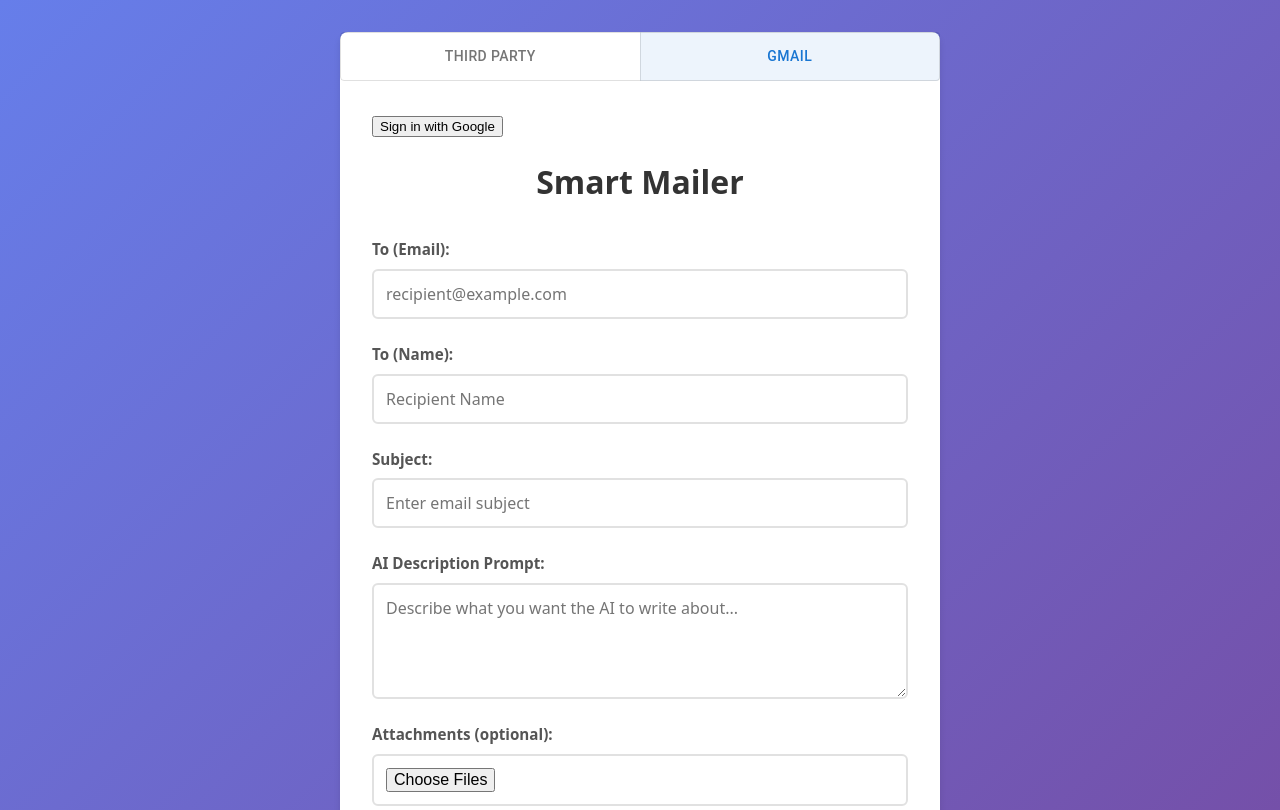
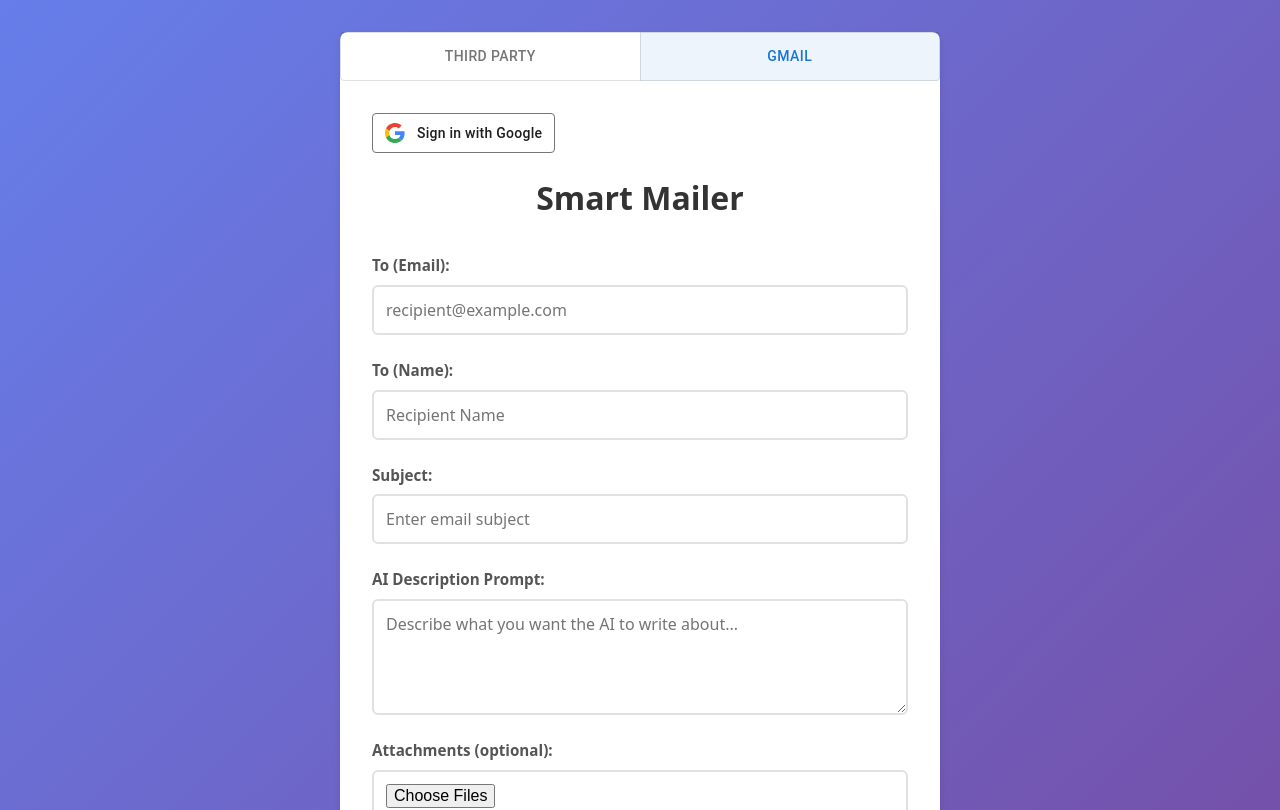
Before and after one commit to hobbbbies/smart-mailer-FE, a React (Vite) app: page / in a window 1280 px wide. Shown: the top 810 px of the page. Built offline with nearby package versions, Linux system fonts and the light colour scheme.

Commit message:
privacy policy

```diff
--- a/src/App.css
+++ b/src/App.css
@@ -146,6 +146,7 @@ textarea {
   cursor: pointer;
   transition: all 0.3s ease;
   margin-top: 1rem;
+  margin-bottom: 1rem;
 }
 
 .submit-btn:hover:not(:disabled) {
--- a/src/App.jsx
+++ b/src/App.jsx
@@ -2,7 +2,7 @@ import { useState, useEffect, useRef } from 'react'
 import './App.css'
 import EmailResponse from './components/EmailResponse'
 import ToggleButtons from './components/ToggleButtons'
-import { useSearchParams } from 'react-router-dom'
+import { useSearchParams, Link } from 'react-router-dom'
 import Google from './components/Google/Google'
 import AccountToggle from './components/AccountToggle'
 import { UserProvider } from './contexts/UserContext'
@@ -294,6 +294,10 @@ function App() {
             setAttachments={setAttachments}
             setFormData={setFormData}
           />
+          {/* Privacy policy link */}
+          <div className="privacy-link">
+            <Link to="/privacy">Privacy Policy</Link>
+          </div>
         </div>
       </div>
     </main>
--- /dev/null
+++ b/src/PrivacyPolicy.jsx
@@ -0,0 +1,87 @@
+import { Link } from 'react-router-dom';
+
+export default function PrivacyPolicy() {
+  return (
+    <main style={{ padding: "2rem", fontFamily: "sans-serif", lineHeight: 1.6, backgroundColor: "white" }}>
+      <h1>Privacy Policy</h1>
+      <p style={{ marginBottom: "1rem" }}>
+        <Link to="/">← Home</Link>
+      </p>
+      <p><strong>Effective Date:</strong> August 14, 2025</p>
+
+      <p>
+        Smart Mailer (“I”, “me”, “my”) respects your privacy. This Privacy Policy
+        explains how I collect, use, and protect your information when you use
+        the Smart Mailer web app.
+      </p>
+
+      <h2>1. Information I Collect</h2>
+      <p>When you sign in with Google OAuth, Smart Mailer requests the following permissions:</p>
+      <ul>
+        <li>
+          <code>https://www.googleapis.com/auth/gmail.send</code> — Allows Smart Mailer to send emails on your behalf.
+        </li>
+        <li>
+          <code>openid</code>, <code>profile</code>, <code>email</code> — Provides your Google account ID, name, and email address.
+        </li>
+      </ul>
+      <p>
+        No other Gmail access is requested. Smart Mailer does not read, store, or
+        access the content of your emails.
+      </p>
+
+      <h2>2. How I Use Your Information</h2>
+      <ul>
+        <li>Authenticate you into Smart Mailer.</li>
+        <li>Display your name and email address in the app interface.</li>
+        <li>Send emails that you explicitly request Smart Mailer to send.</li>
+      </ul>
+
+      <h2>3. Data Storage and Security</h2>
+      <ul>
+        <li>Smart Mailer stores only the data necessary to operate the service.</li>
+        <li>No Gmail content is permanently stored on my servers.</li>
+        <li>I use industry-standard encryption and security practices to protect your data.</li>
+      </ul>
+
+      <h2>4. Third-Party Sharing</h2>
+      <ul>
+        <li>I do not sell or rent your personal information.</li>
+        <li>
+          I may share your data with service providers that help operate the app
+          (e.g., hosting, email sending infrastructure) under strict confidentiality agreements.
+        </li>
+      </ul>
+
+      <h2>5. Revoking Access</h2>
+      <p>
+        You may revoke Smart Mailer’s access to your Google account at any time:{" "}
+        <a
+          href="https://myaccount.google.com/permissions"
+          target="_blank"
+          rel="noopener noreferrer"
+        >
+          Google Account Security Settings
+        </a>
+      </p>
+
+      <h2>6. Your Rights</h2>
+      <p>
+        You may request deletion of any stored account data by contacting me at{" "}
+        <a href="mailto:stefankvitanov@gmail.com">stefankvitanov@gmail.com</a>.
+      </p>
+
+      <h2>7. Changes to This Policy</h2>
+      <p>
+        I may update this Privacy Policy from time to time. Updates will be
+        posted here with a new Effective Date.
+      </p>
+
+      <h2>Contact</h2>
+      <p>
+        If you have any questions about this Privacy Policy, please email me at{" "}
+        <a href="mailto:stefankvitanov@gmail.com">stefankvitanov@gmail.com</a>.
+      </p>
+    </main>
+  );
+}
--- a/src/components/Google/Google.jsx
+++ b/src/components/Google/Google.jsx
@@ -1,3 +1,5 @@
+import styles from './Google.module.css'
+
 export default function Google({ user, setUser, denied }) {
 
     const handleOAuth = () => {
@@ -16,12 +18,36 @@ export default function Google({ user, setUser, denied }) {
 
     return (
         <div className="google">
-          {!user && <button onClick={handleOAuth}>Sign in with Google</button>}
+          {/* Render only when not logged in */}
+          {!user && (
+            <button className={styles['gsi-material-button']} onClick={handleOAuth}>
+              <div className={styles['gsi-material-button-state']}></div>
+              <div className={styles['gsi-material-button-content-wrapper']}>
+                <div className={styles['gsi-material-button-icon']}>
+                  <svg
+                    version="1.1"
+                    xmlns="http://www.w3.org/2000/svg"
+                    viewBox="0 0 48 48"
+                    xmlnsXlink="http://www.w3.org/1999/xlink"
+                    style={{ display: 'block' }}
+                  >
+                    <path fill="#EA4335" d="M24 9.5c3.54 0 6.71 1.22 9.21 3.6l6.85-6.85C35.9 2.38 30.47 0 24 0 14.62 0 6.51 5.38 2.56 13.22l7.98 6.19C12.43 13.72 17.74 9.5 24 9.5z"></path>
+                    <path fill="#4285F4" d="M46.98 24.55c0-1.57-.15-3.09-.38-4.55H24v9.02h12.94c-.58 2.96-2.26 5.48-4.78 7.18l7.73 6c4.51-4.18 7.09-10.36 7.09-17.65z"></path>
+                    <path fill="#FBBC05" d="M10.53 28.59c-.48-1.45-.76-2.99-.76-4.59s.27-3.14.76-4.59l-7.98-6.19C.92 16.46 0 20.12 0 24c0 3.88.92 7.54 2.56 10.78l7.97-6.19z"></path>
+                    <path fill="#34A853" d="M24 48c6.48 0 11.93-2.13 15.89-5.81l-7.73-6c-2.15 1.45-4.92 2.3-8.16 2.3-6.26 0-11.57-4.22-13.47-9.91l-7.98 6.19C6.51 42.62 14.62 48 24 48z"></path>
+                    <path fill="none" d="M0 0h48v48H0z"></path>
+                  </svg>
+                </div>
+                <span className={styles['gsi-material-button-contents']}>Sign in with Google</span>
+                <span style={{ display: 'none' }}>Sign in with Google</span>
+              </div>
+            </button>
+          )}
           {denied && <span className="warning">User didn't allow send email permissions; App won't work. Please sign in again.</span>}
-          {user && < div className='user-info'>
+          {user && <div className="user-info">
             <button onClick={handleLogout}>Log Out</button>
             <div>Logged in as: <b>{user.email}</b></div>
-            <div className='warning'>NOTE: Emails will be sent on your behalf</div>
+            <div className="warning">NOTE: Emails will be sent on your behalf</div>
           </div>}
         </div>
     )
--- /dev/null
+++ b/src/components/Google/Google.module.css
@@ -0,0 +1,103 @@
+.gsi-material-button {
+  -moz-user-select: none;
+  -webkit-user-select: none;
+  -ms-user-select: none;
+  -webkit-appearance: none;
+  background-color: WHITE;
+  background-image: none;
+  border: 1px solid #747775;
+  -webkit-border-radius: 4px;
+  border-radius: 4px;
+  -webkit-box-sizing: border-box;
+  box-sizing: border-box;
+  color: #1f1f1f;
+  cursor: pointer;
+  font-family: 'Roboto', arial, sans-serif;
+  font-size: 14px;
+  height: 40px;
+  letter-spacing: 0.25px;
+  outline: none;
+  overflow: hidden;
+  padding: 0 12px;
+  position: relative;
+  text-align: center;
+  -webkit-transition: background-color .218s, border-color .218s, box-shadow .218s;
+  transition: background-color .218s, border-color .218s, box-shadow .218s;
+  vertical-align: middle;
+  white-space: nowrap;
+  width: auto;
+  max-width: 400px;
+  min-width: min-content;
+}
+
+.gsi-material-button .gsi-material-button-icon {
+  height: 20px;
+  margin-right: 12px;
+  min-width: 20px;
+  width: 20px;
+}
+
+.gsi-material-button .gsi-material-button-content-wrapper {
+  -webkit-align-items: center;
+  align-items: center;
+  display: flex;
+  -webkit-flex-direction: row;
+  flex-direction: row;
+  -webkit-flex-wrap: nowrap;
+  flex-wrap: nowrap;
+  height: 100%;
+  justify-content: space-between;
+  position: relative;
+  width: 100%;
+}
+
+.gsi-material-button .gsi-material-button-contents {
+  -webkit-flex-grow: 1;
+  flex-grow: 1;
+  font-family: 'Roboto', arial, sans-serif;
+  font-weight: 500;
+  overflow: hidden;
+  text-overflow: ellipsis;
+  vertical-align: top;
+}
+
+.gsi-material-button .gsi-material-button-state {
+  -webkit-transition: opacity .218s;
+  transition: opacity .218s;
+  bottom: 0;
+  left: 0;
+  opacity: 0;
+  position: absolute;
+  right: 0;
+  top: 0;
+}
+
+.gsi-material-button:disabled {
+  cursor: default;
+  background-color: #ffffff61;
+  border-color: #1f1f1f1f;
+}
+
+.gsi-material-button:disabled .gsi-material-button-contents {
+  opacity: 38%;
+}
+
+.gsi-material-button:disabled .gsi-material-button-icon {
+  opacity: 38%;
+}
+
+.gsi-material-button:not(:disabled):active .gsi-material-button-state,
+.gsi-material-button:not(:disabled):focus .gsi-material-button-state {
+  background-color: #303030;
+  opacity: 12%;
+}
+
+.gsi-material-button:not(:disabled):hover {
+  -webkit-box-shadow: 0 1px 2px 0 rgba(60, 64, 67, .30), 0 1px 3px 1px rgba(60, 64, 67, .15);
+  box-shadow: 0 1px 2px 0 rgba(60, 64, 67, .30), 0 1px 3px 1px rgba(60, 64, 67, .15);
+}
+
+.gsi-material-button:not(:disabled):hover .gsi-material-button-state {
+  background-color: #303030;
+  opacity: 8%;
+}
--- a/src/main.jsx
+++ b/src/main.jsx
@@ -3,11 +3,16 @@ import { createRoot } from 'react-dom/client'
 import { createBrowserRouter, RouterProvider } from 'react-router-dom'
 import './index.css'
 import App from './App.jsx'
+import PrivacyPolicy from './PrivacyPolicy.jsx'
 
 const router = createBrowserRouter([
   {
     path: "/",
     element: <App />,
+  },
+  {
+    path: "/privacy",
+    element: <PrivacyPolicy />,
   },
 ])
 
```
